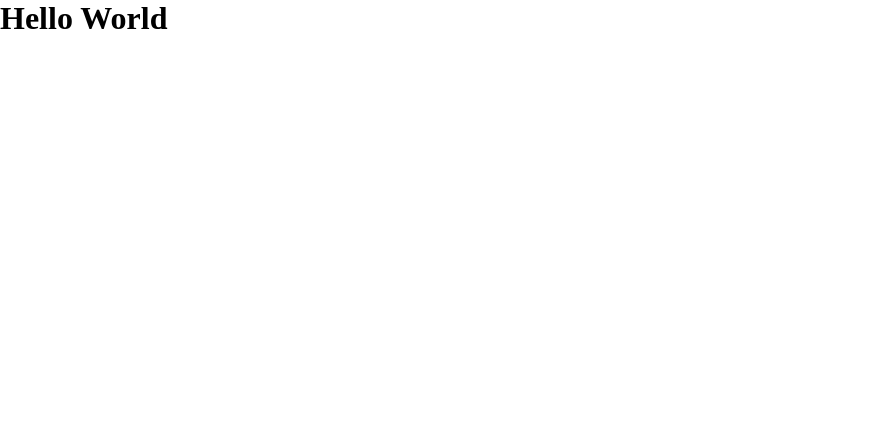
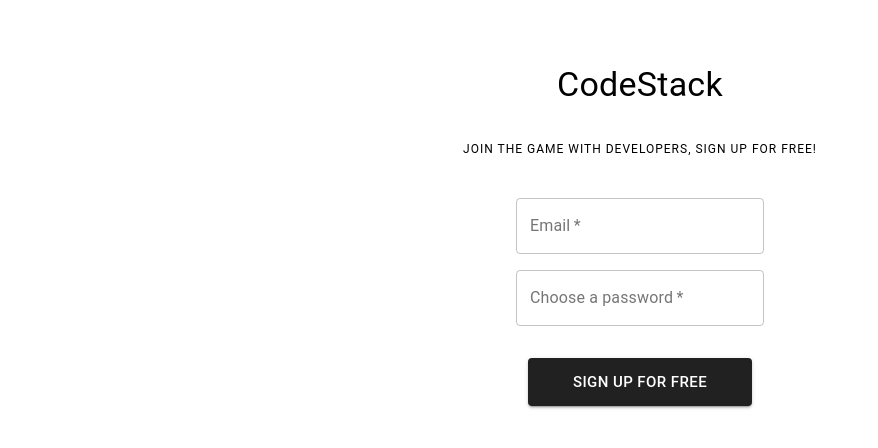
Before and after one commit to shreykoradia/CodeStack, a React (Create React App) app: page /signup in a window 1280 px wide. Shown: the top 448 px of the page, without its empty margins (0-878 px from the left). Built offline with nearby package versions, Linux system fonts and the light colour scheme.

Commit message:
added the ui of sign up page

```diff
--- a/package.json
+++ b/package.json
@@ -7,6 +7,7 @@
     "@testing-library/jest-dom": "^5.15.1",
     "@testing-library/react": "^11.2.7",
     "@testing-library/user-event": "^12.8.3",
+    "firebase": "^9.6.2",
     "react": "^17.0.2",
     "react-dom": "^17.0.2",
     "react-router-dom": "^6.2.1",
--- a/public/index.html
+++ b/public/index.html
@@ -24,7 +24,7 @@
       work correctly both with client-side routing and a non-root public URL.
       Learn how to configure a non-root public URL by running `npm run build`.
     -->
-    <title>React App</title>
+    <title>codestack</title>
   </head>
   <body>
     <noscript>You need to enable JavaScript to run this app.</noscript>
--- a/src/App.js
+++ b/src/App.js
@@ -2,13 +2,14 @@ import React from 'react'
 import Homepage from './component/HomePage/Homepage'
 import { Route , Routes ,  } from 'react-router-dom'
 import Login from './component/Login/Login.jsx'
+import Signup from './component/Signup/Signup.jsx'
 function App() {
     return (
         <div>
                 <Routes>
                     <Route path = "/" element={<Homepage />} />
                     <Route path="/login" element={<Login />} />
-                    <Route path="/signup"  element={<Login />} />
+                    <Route path="/signup"  element={<Signup />} />
                 </Routes>
         </div>
     )
--- a/src/component/Login/Login.jsx
+++ b/src/component/Login/Login.jsx
@@ -2,9 +2,9 @@ import React from 'react'
 
 function Login() {
     return (
-        <div>
-            <h1>Hello World</h1>
-        </div>
+        <>
+             <h1>Hello world still login page is building</h1>
+        </>
     )
 }
 
--- /dev/null
+++ b/src/component/Signup/Signup.jsx
@@ -0,0 +1,82 @@
+import React from 'react'
+import {Button, Grid , makeStyles , Typography} from "@material-ui/core"
+import {TextField} from '@material-ui/core'
+//import {FormControl} from '@material-ui/core'
+
+const styles={
+    display: 'flex',
+    justifyContent:'center',
+    alignItems:'center',
+    marginTop :'5%',
+}
+
+const useStyles = makeStyles({
+    root: {
+            // display:'flex',
+            border: 0,
+            background: '#212121',
+            color: 'white',
+            '&:hover':{
+                background: '#212121',
+                variant:'raised'
+            },
+            padding: "9px 18px",
+            height:'3rem',
+            width:'14rem',
+            margin:'1rem'
+    },
+
+
+});
+
+
+
+function Signup() {
+    const classes = useStyles();
+    return (
+        <>
+        <div style={styles}>
+
+        {/* <Grid
+            container
+            direction ="column"
+            justifyContent='center'
+            alignItem="center"
+            >
+            <TextField label="Email" placeholder='Write your Email' type="email" variant='outlined' //ref={emailRef}
+             required />
+            <TextField label="Choose a password" placeholder='Write your password' type="password" variant='outlined'  //ref={emailRef}
+             required />
+            <Button variant="contained" href="#submit" color="#212121">
+                Sign up for free
+            </Button>
+            </Grid> */}
+            <Grid container direction={"column"} spacing={2} justifyContent='center' alignItems='center' >
+            <Grid item>
+            <Typography   paragraph={false} align="left" gutterBottom={true} variant="h4" noWrap={false}>CodeStack</Typography>
+            </Grid>
+             <Grid item>
+             <Typography   paragraph={true} align="center" gutterBottom={true} variant="overline" noWrap={false}>
+                Join the Game with Developers, Sign up for free!
+            </Typography>
+             </Grid>
+            <Grid item>
+             <TextField label="Email" placeholder='Write a Email'type="email" variant="outlined"  required  />
+           </Grid>
+           <Grid item>
+             <TextField label="Choose a password" type="password" variant="outlined" required />
+           </Grid>
+           <Grid item>
+           <Button variant="contained" href="#submit" color={"#000000"}  size='large' className={classes.root}>
+                Sign up for free
+            </Button>
+            </Grid>
+           </Grid>
+
+        </div>
+
+        </>
+    )
+}
+
+export default Signup
```
Also changed, not shown: src/firebase.js (added, +14 -0 lines), 1 other file (tests, documents, lock files or other folders).
